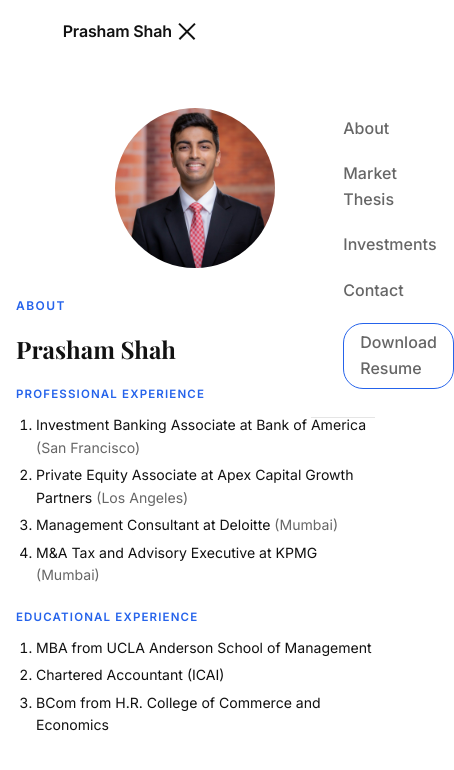
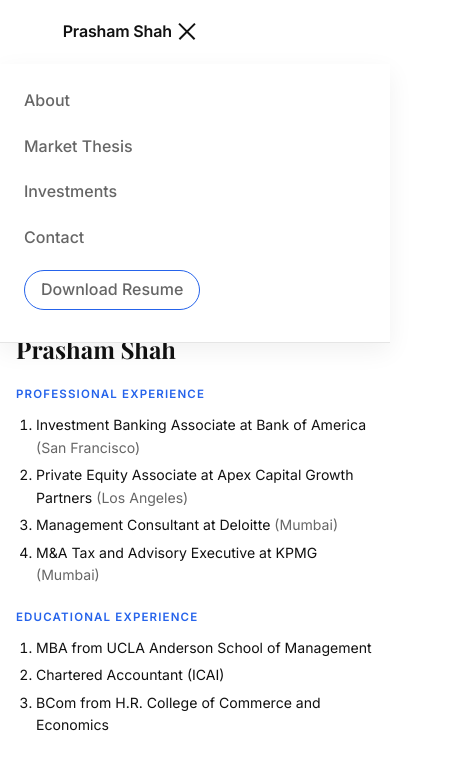
Before and after one commit to prasham101-oss/prasham-portfolio, a plain HTML site: page index.html in a window 390 px wide. Both pictures are taken after a click on the button "Toggle menu". Shown: the top 770 px of the page, 454 px wide, since content can reach past the window. Drawn offline with nearby package versions, Linux system fonts and the light colour scheme.

Commit message:
Add files via upload

```diff
--- a/index.html
+++ b/index.html
@@ -35,7 +35,7 @@
       </div>
     </div>
 
-    <div class="container" style="position:relative">
+    <div class="container">
       <div class="nav__mobile-menu">
         <a href="#about">About</a>
         <a href="#thesis">Market Thesis</a>
--- a/styles.css
+++ b/styles.css
@@ -174,15 +174,17 @@
 }
 .nav__mobile-menu {
   display: none;
-  position: absolute;
+  position: fixed;
   top: var(--nav-h);
   left: 0;
   right: 0;
   background: var(--bg);
   border-bottom: 1px solid var(--border);
-  padding: 20px 32px 28px;
+  padding: 24px 24px 32px;
   flex-direction: column;
   gap: 20px;
+  z-index: 99;
+  box-shadow: 0 8px 24px rgba(0,0,0,0.06);
 }
 .nav__mobile-menu a {
   font-size: 1rem;
```
